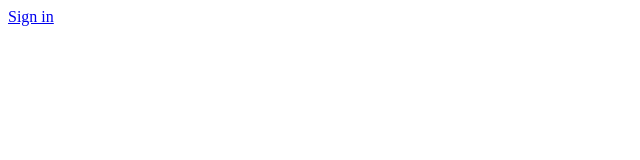
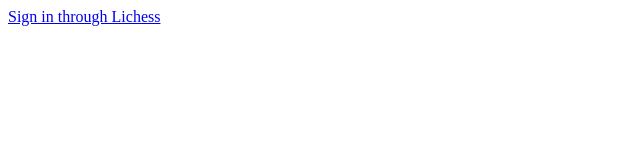
Before and after one commit to billymoon/chess-graph-db, a Next.js app: page / in a window 1280 px wide. Shown: the top 160 px of the page, without its empty margins (0-640 px from the left). Built offline with nearby package versions, Linux system fonts and the light colour scheme.

Commit message:
Update index.jsx

```diff
--- a/src/pages/index.jsx
+++ b/src/pages/index.jsx
@@ -1,7 +1,7 @@
 const Page = () => {
   return (
     <div>
-      <a href="/api/auth/signin">Sign in</a>
+      <a href="/api/auth/signin">Sign in through Lichess</a>
     </div>
   );
 };
```
